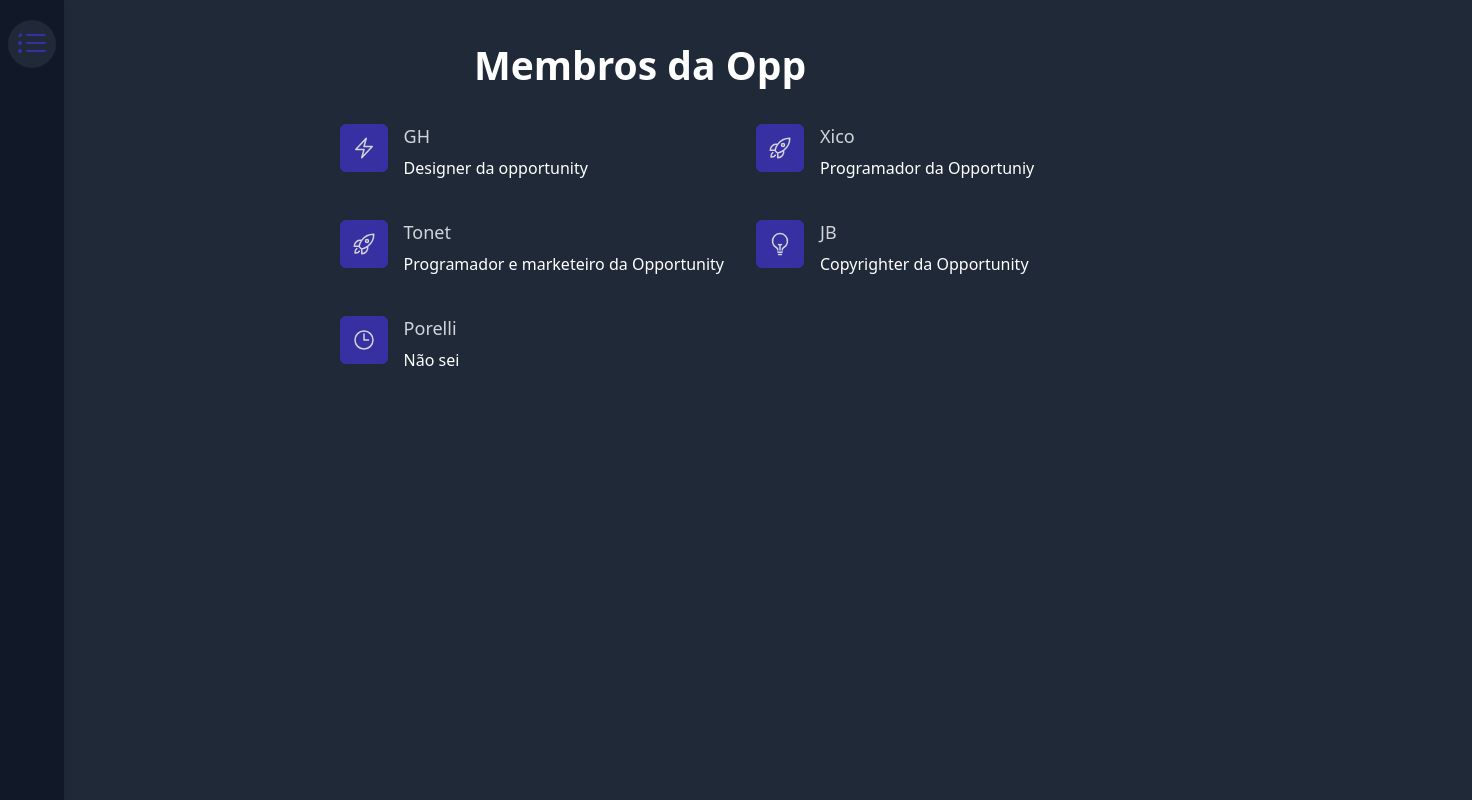
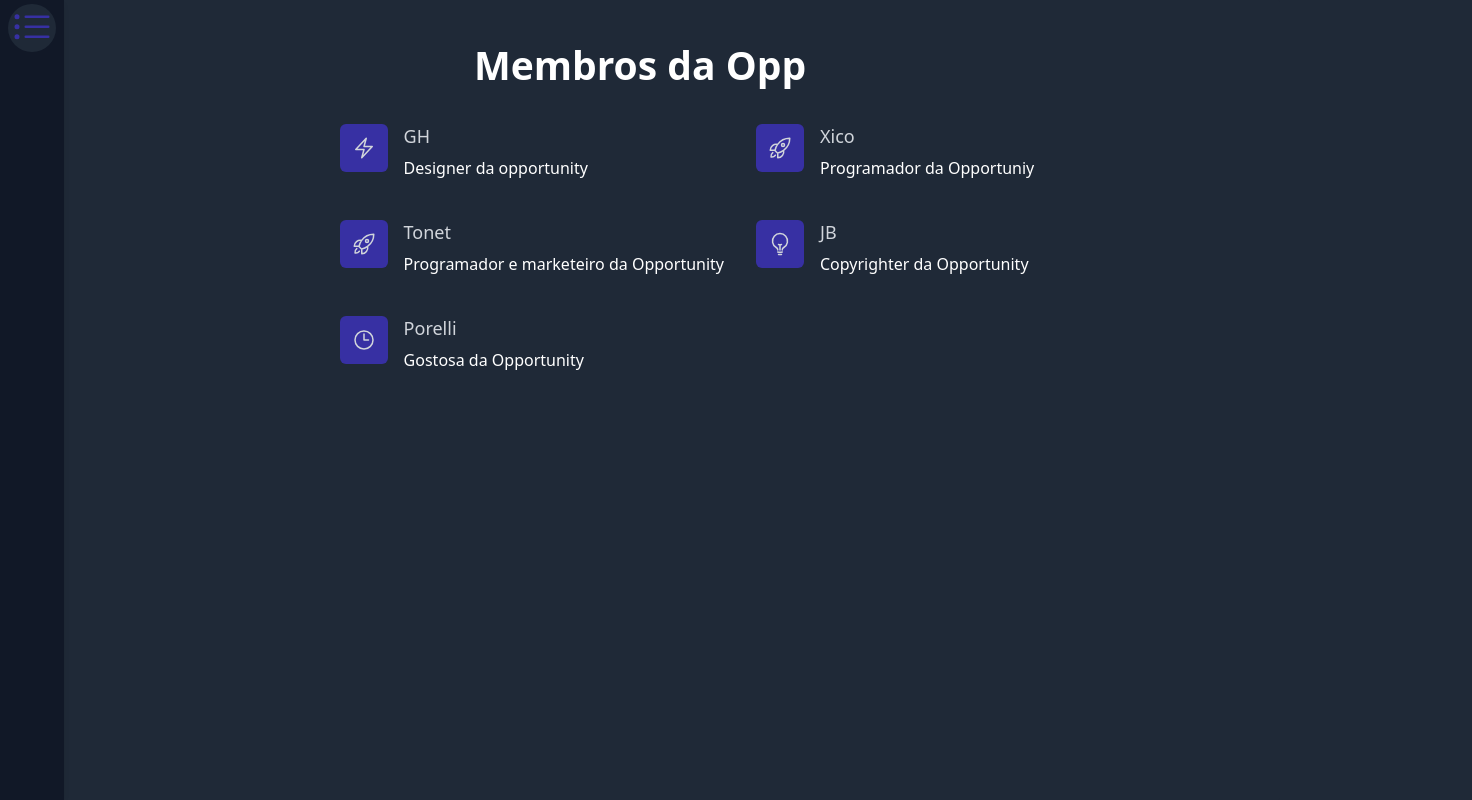
Before and after one commit to Francisco-Emanuel/viteTailwind, a React (Vite) app: page / in a window 1280 px wide. Shown: the whole page, 1472 px wide, since content can reach past the window. Built offline with nearby package versions, Linux system fonts and the light colour scheme.

Commit message:
ajuste da sidebar

```diff
--- a/src/App.jsx
+++ b/src/App.jsx
@@ -26,7 +26,7 @@ export default function App() {
     },
     {
       icon: ClockIcon,
-      description: 'Não sei',
+      description: 'Gostosa da Opportunity',
       name: 'Porelli'
     }
   ]
@@ -44,8 +44,8 @@ export default function App() {
   return (
     <>
 
-        <motion.div className="container flex flex-col h-screen bg-gray-800 mx-auto rounded-sm py-12" variants={foda} initial="hidden" animate="show">
-          <motion.div className="container" animate={{
+        <motion.div className="flex flex-col h-screen bg-gray-800 rounded-sm py-12 mx-auto max-w-7xl px-4 sm:px-6 lg:px-8" variants={foda} initial="hidden" animate="show">
+          <motion.div className="max-w-x" animate={{
             scale: 1.3,
             transition: {
               duration: 1,
--- a/src/SideBar.jsx
+++ b/src/SideBar.jsx
@@ -12,11 +12,12 @@ const SideBar = () => {
             <div className="fixed top-0 left-0 h-screen w-16 flex flex-col
                             bg-gray-900 text-white shadow-md">
                                 {icones.map((icone) => (
-                                    <icone.icon className="relative flex items-center
-                                     justify-center h-12 w-12 mt-5 mb-5 mx-auto p-2 bg-gray-800
-                                      rounded-3xl text-indigo-800 hover:text-gray-800
-                                      hover:bg-indigo-800 hover:rounded-xl transition-all
-                                      duration-300 ease-linear cursor-pointer" />
+                                    <button className="z-1 h-12 w-12 mt-1 mx-2 bg-gray-800
+                                    rounded-3xl text-indigo-800 hover:rounded-xl hover:text-gray-800
+                                    hover:bg-indigo-800 transition-all
+                                    duration-300 ease-linear cursor-pointer absolute flex items-center justify-center ">
+                                        <icone.icon className="h-10 w-10" />
+                                    </button>
                                 ))}
             </div>
         </>
```
